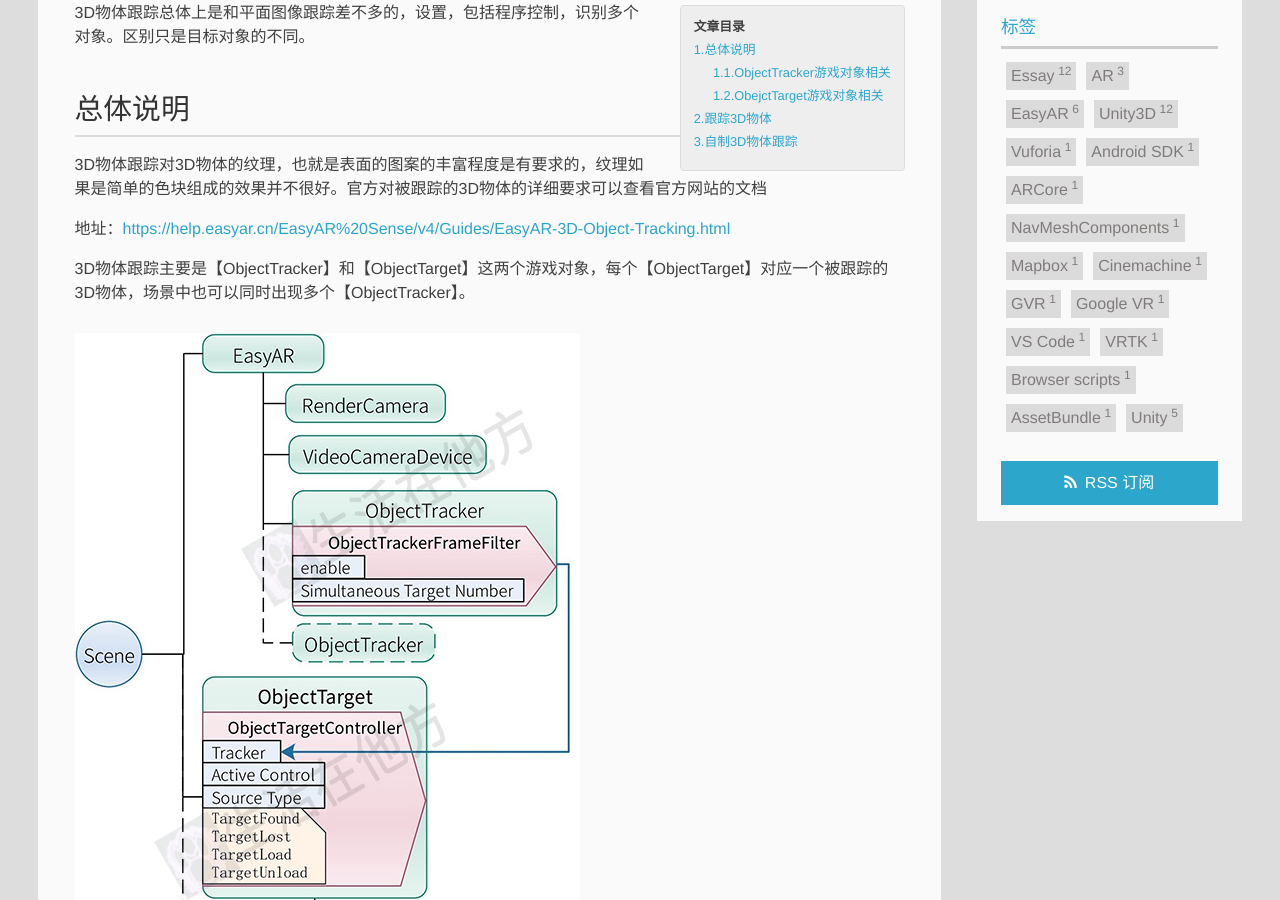
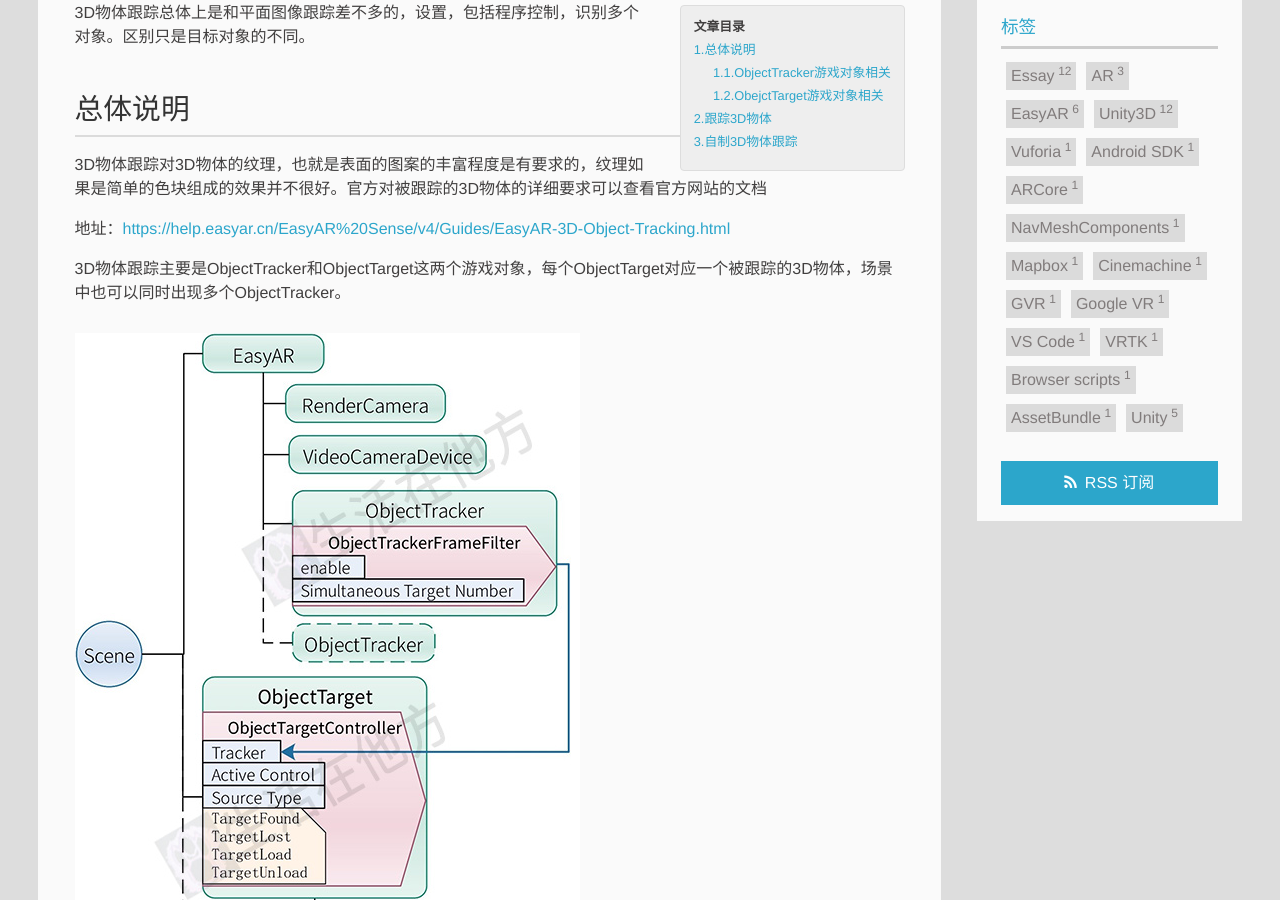
Before and after one commit to wuyt/wuyt.github.io, a Jekyll site: the page built from _posts/2020-04-28-EasyAR4.0-Unity3D-ObjectTarget.md, in a window 1280 px wide and 900 px high, scrolled down 438 px. Built offline with Jekyll 4.4.1, drawn with Linux system fonts in a browser that asks for light colours.

Commit message:
修改文字

```diff
--- a/_posts/2020-04-28-EasyAR4.0-Unity3D-ObjectTarget.md
+++ b/_posts/2020-04-28-EasyAR4.0-Unity3D-ObjectTarget.md
@@ -17,7 +17,7 @@ description: EasyAR,Unity
 
 地址：[https://help.easyar.cn/EasyAR%20Sense/v4/Guides/EasyAR-3D-Object-Tracking.html](https://help.easyar.cn/EasyAR%20Sense/v4/Guides/EasyAR-3D-Object-Tracking.html)
 
-3D物体跟踪主要是【ObjectTracker】和【ObjectTarget】这两个游戏对象，每个【ObjectTarget】对应一个被跟踪的3D物体，场景中也可以同时出现多个【ObjectTracker】。
+3D物体跟踪主要是ObjectTracker和ObjectTarget这两个游戏对象，每个ObjectTarget对应一个被跟踪的3D物体，场景中也可以同时出现多个ObjectTracker。
 
 ![总体说明](/images/2020-04-28-ObjectTarget-01.jpg)
 
```
